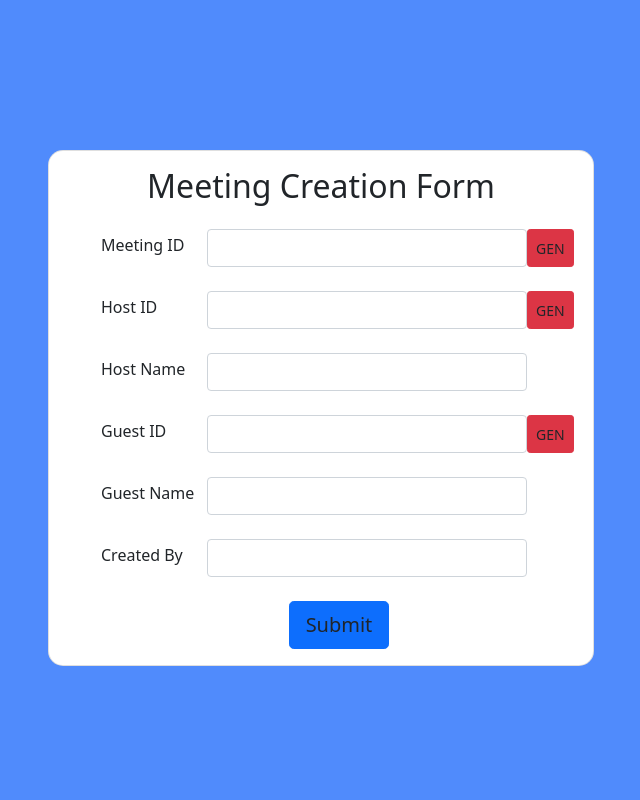
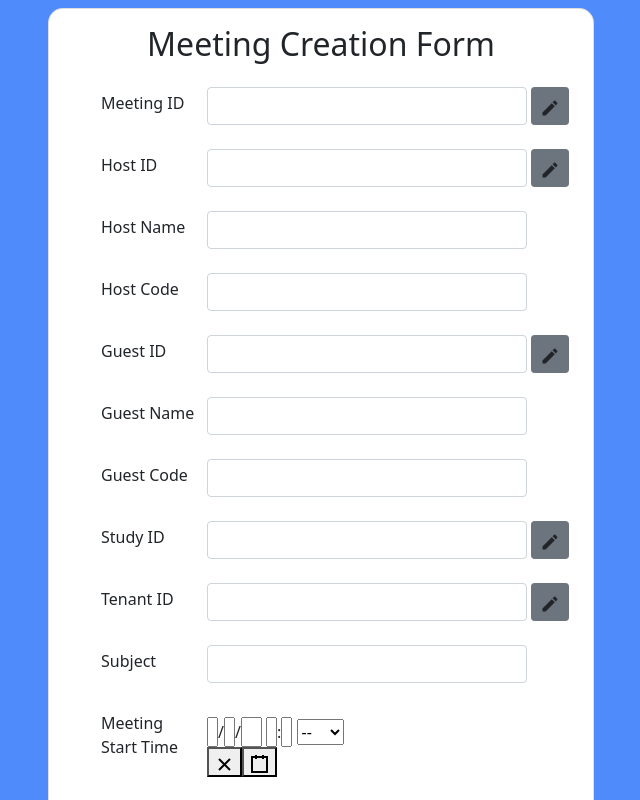
Before and after one commit to anshOFS/connect-meeting-sample-app, a React (Create React App) app: page / in a window 1280 px wide. Both pictures are taken after a click on the button "Host". Shown: the top 800 px of the page, without its empty margins (319-959 px from the left). Built offline with nearby package versions, Linux system fonts and the light colour scheme; no server answers.

Commit message:
Changes!!

```diff
--- a/package.json
+++ b/package.json
@@ -12,8 +12,10 @@
     "final-form": "^4.20.7",
     "react": "^18.2.0",
     "react-calendar-datetime-picker": "^1.6.3",
+    "react-datetime-picker": "^3.5.0",
     "react-dom": "^18.2.0",
     "react-final-form": "^6.5.9",
+    "react-icons": "^4.4.0",
     "react-loading": "^2.0.3",
     "react-redux": "^8.0.2",
     "react-scripts": "5.0.1",
@@ -47,5 +49,8 @@
       "last 1 firefox version",
       "last 1 safari version"
     ]
+  },
+  "devDependencies": {
+    "@types/react-datetime-picker": "^3.4.1"
   }
 }
--- a/src/App.css
+++ b/src/App.css
@@ -49,3 +49,9 @@
   z-index: 2; /* Specify a stack order in case you're using a different order for other elements */
   cursor: pointer; /* Add a pointer on hover */
 }
+
+.datetime-picker {
+  /* background-color: #f1f1f1; */
+  padding: 10px;
+  border-radius: 5px;
+}
--- a/src/app/pages/MeetingForm/mettingForm.jsx
+++ b/src/app/pages/MeetingForm/mettingForm.jsx
@@ -1,27 +1,39 @@
-import React from "react";
+import React, { useState } from "react";
 import { Form, Field } from "react-final-form";
 import { useSelector, useDispatch } from "react-redux";
 import * as meetingDetailsAction from '../../store/actions/meetingActions'
 import {v4 as generateUUID} from 'uuid';
+import {IoMdCreate} from 'react-icons/io'
+import DtPicker, {convertToFa} from 'react-calendar-datetime-picker'
+import 'react-calendar-datetime-picker/dist/index.css'
+import DateTimePicker from 'react-datetime-picker';
 
 const MeetingForm = (props) => {
-  const {
-    createMeetingDetails
-  } = useSelector((store) => store.meetingDetail);
+
+  const [meetingStartTime, setMeetingStartTime] = useState(null)
+  const [meetingEndTime, setMeetingEndTime] = useState(null)
+
   const dispatch = useDispatch();
 
   const onSubmit = (values) => {
     const createMeetingDetailsPayload = {
       meetingId: values.meetingID,
       hostId: values.hostID,
+      hostCode: values.hostCode,
       hostName: values.hostName,
       guestID: values.guestID,
+      guestCode: values.guestCode,
       guestName: values.guestName,
-      meetingStartTime: "2022-07-01T11:46:33.630Z",
-      meetingEndTime: "2022-07-01T12:46:33.630Z",
-      createdOn: new Date(),
+      meetingStartTime: meetingStartTime.toISOString(),
+      meetingEndTime: meetingEndTime.toISOString(),
+      metadata: {
+        studyID: values.studyID,
+        tenantID: values.tenantID,
+        subject: values.subject,
+      },
       createdBy: values.hostID
     }
+    console.log("values:", createMeetingDetailsPayload)
     dispatch(meetingDetailsAction.createMeetingDetails(createMeetingDetailsPayload));
   }
   return (
@@ -51,8 +63,12 @@ const MeetingForm = (props) => {
                           className="form-control form-control-sg"
                           component="input"
                         />
-                        <button className="btn btn-block btn-sm btn-danger text-body" type="button" onClick={() => form.change("meetingID", generateUUID())}>
-                          GEN
+                        <button
+                          className="btn btn-block btn-sm btn-secondary text-body mx-1"
+                          type="button"
+                          onClick={() => form.change("meetingID", generateUUID())}
+                        >
+                          <IoMdCreate size={20} />
                         </button>
                       </div>
                       <div className="d-flex form-outline mb-4">
@@ -68,12 +84,15 @@ const MeetingForm = (props) => {
                           className="form-control form-control-sg"
                           component="input"
                         />
-                        <button className="btn btn-block btn-sm btn-danger text-body" type="button" onClick={() => {
-                          const someValue = generateUUID();
-                          form.change("hostID", someValue)
-                          form.change("createdBy", someValue)
+                        <button
+                          className="btn btn-block btn-sm btn-secondary text-body mx-1"
+                          type="button"
+                          onClick={() => {
+                            const someValue = generateUUID();
+                            form.change("hostID", someValue)
+                            form.change("createdBy", someValue)
                         }}>
-                          GEN
+                          <IoMdCreate size={20} />
                         </button>
                       </div>
                       <div className="d-flex form-outline mb-4">
@@ -95,6 +114,20 @@ const MeetingForm = (props) => {
                           className="form-label mt-1"
                           style={{ width: "6rem" }}
                         >
+                          Host Code
+                        </label>
+                        <Field
+                          name="hostCode"
+                          style={{ width: "20rem", marginLeft: "10px" }}
+                          className="form-control form-control-sg"
+                          component="input"
+                        />
+                      </div>
+                      <div className="d-flex form-outline mb-4">
+                        <label
+                          className="form-label mt-1"
+                          style={{ width: "6rem" }}
+                        >
                           Guest ID
                         </label>
                         <Field
@@ -103,8 +136,12 @@ const MeetingForm = (props) => {
                           className="form-control form-control-sg"
                           component="input"
                         />
-                        <button className="btn btn-block btn-sm btn-danger text-body" type="button" onClick={() => form.change("guestID", generateUUID())}>
-                          GEN
+                        <button
+                          className="btn btn-block btn-sm btn-secondary text-body mx-1"
+                          type="button"
+                          onClick={() => form.change("guestID", generateUUID())}
+                        >
+                          <IoMdCreate size={20} />
                         </button>
                       </div>
                       <div className="d-flex form-outline mb-4">
@@ -121,7 +158,106 @@ const MeetingForm = (props) => {
                           component="input"
                         />
                       </div>
-                      {console.log(createMeetingDetails, 'createMeetingDetails')}
+                      <div className="d-flex form-outline mb-4">
+                        <label
+                          className="form-label mt-1"
+                          style={{ width: "6rem" }}
+                        >
+                          Guest Code
+                        </label>
+                        <Field
+                          name="guestCode"
+                          style={{ width: "20rem", marginLeft: "10px" }}
+                          className="form-control form-control-sg"
+                          component="input"
+                        />
+                      </div>
+                      <div className="d-flex form-outline mb-4">
+                        <label
+                          className="form-label mt-1"
+                          style={{ width: "6rem" }}
+                        >
+                          Study ID
+                        </label>
+                        <Field
+                          name="studyID"
+                          style={{ width: "20rem", marginLeft: "10px" }}
+                          className="form-control form-control-sg"
+                          component="input"
+                        />
+                        <button
+                          className="btn btn-block btn-sm btn-secondary text-body mx-1"
+                          type="button"
+                          onClick={() => form.change("studyID", generateUUID())}
+                        >
+                          <IoMdCreate size={20} />
+                        </button>
+                      </div>
+                      <div className="d-flex form-outline mb-4">
+                        <label
+                          className="form-label mt-1"
+                          style={{ width: "6rem" }}
+                        >
+                          Tenant ID
+                        </label>
+                        <Field
+                          name="tenantID"
+                          style={{ width: "20rem", marginLeft: "10px" }}
+                          className="form-control form-control-sg"
+                          component="input"
+                        />
+                        <button
+                          className="btn btn-block btn-sm btn-secondary text-body mx-1"
+                          type="button"
+                          onClick={() => form.change("tenantID", generateUUID())}
+                        >
+                          <IoMdCreate size={20} />
+                        </button>
+                      </div>
+                      <div className="d-flex form-outline mb-4">
+                        <label
+                          className="form-label mt-1"
+                          style={{ width: "6rem" }}
+                        >
+                          Subject
+                        </label>
+                        <Field
+                          name="subject"
+                          style={{ width: "20rem", marginLeft: "10px" }}
+                          className="form-control form-control-sg"
+                          component="input"
+                        />
+                      </div>
+                      <div className="d-flex form-outline mb-4">
+                        <label
+                          className="form-label mt-1"
+                          style={{ width: "6rem" }}
+                        >
+                          Meeting Start Time
+                        </label>
+
+                        <DateTimePicker
+                          onChange={setMeetingStartTime}
+                          value={meetingStartTime}
+                          className="datetime-picker"
+                          disableClock
+                        />
+                      </div>
+                      <div className="d-flex form-outline mb-4">
+                        <label
+                          className="form-label mt-1"
+                          style={{ width: "6rem" }}
+                        >
+                          Meeting End Time
+                        </label>
+
+                        <DateTimePicker
+                          onChange={setMeetingEndTime}
+                          value={meetingEndTime}
+                          className="datetime-picker"
+                          disableClock
+                        />
+                      </div>
                       <div className="d-flex form-outline mb-4">
                         <label
                           className="form-label mt-1"
@@ -139,7 +275,7 @@ const MeetingForm = (props) => {
                       <div className="d-flex justify-content-center">
                         <button
                           type="submit"
-                          className="btn btn-block btn-lg btn-primary text-body"
+                          className="btn btn-block btn-lg btn-primary text-body text-white"
                         >
                           Submit
                         </button>
--- /dev/null
+++ b/src/app/pages/MeetingRoom/meetingRoom.css
@@ -0,0 +1,9 @@
+.room-container {
+    display: flex;
+    flex-direction: column;
+    background-color: #1a1919;
+}
+
+.room-container > button {
+    align-self: center;
+}
--- a/src/app/store/saga/meetingDetailsSaga.js
+++ b/src/app/store/saga/meetingDetailsSaga.js
@@ -3,9 +3,11 @@ import * as actionTypes from "../actions/actionTypes";
 import * as meetingActions from "../actions/meetingActions";
 import { MeetingDetailsService } from "../../service/meetingDetailService";
 
-export function* createMeetingDetailsSaga(payload) {
+export function* createMeetingDetailsSaga(action) {
     try {
-        const response = yield MeetingDetailsService.createMeetingDetails(payload);
+        console.log("Payload:", action.payload)
+        const response = yield MeetingDetailsService.createMeetingDetails(action.payload);
+        console.log("Response:", response)
         const {isError, result} = response.data;
         if(!isError) {
             yield put(meetingActions.createMeetingDetailsSuccess(result));
```
Also changed, not shown: src/app/pages/MeetingDetails/meetingDetails.jsx (+15 -11 lines), src/app/pages/MeetingRoom/meetingRoom.jsx (+10 -4 lines), src/app/service/meetingDetailService.js (+5 -2 lines), 1 other file (tests, documents, lock files or other folders).
